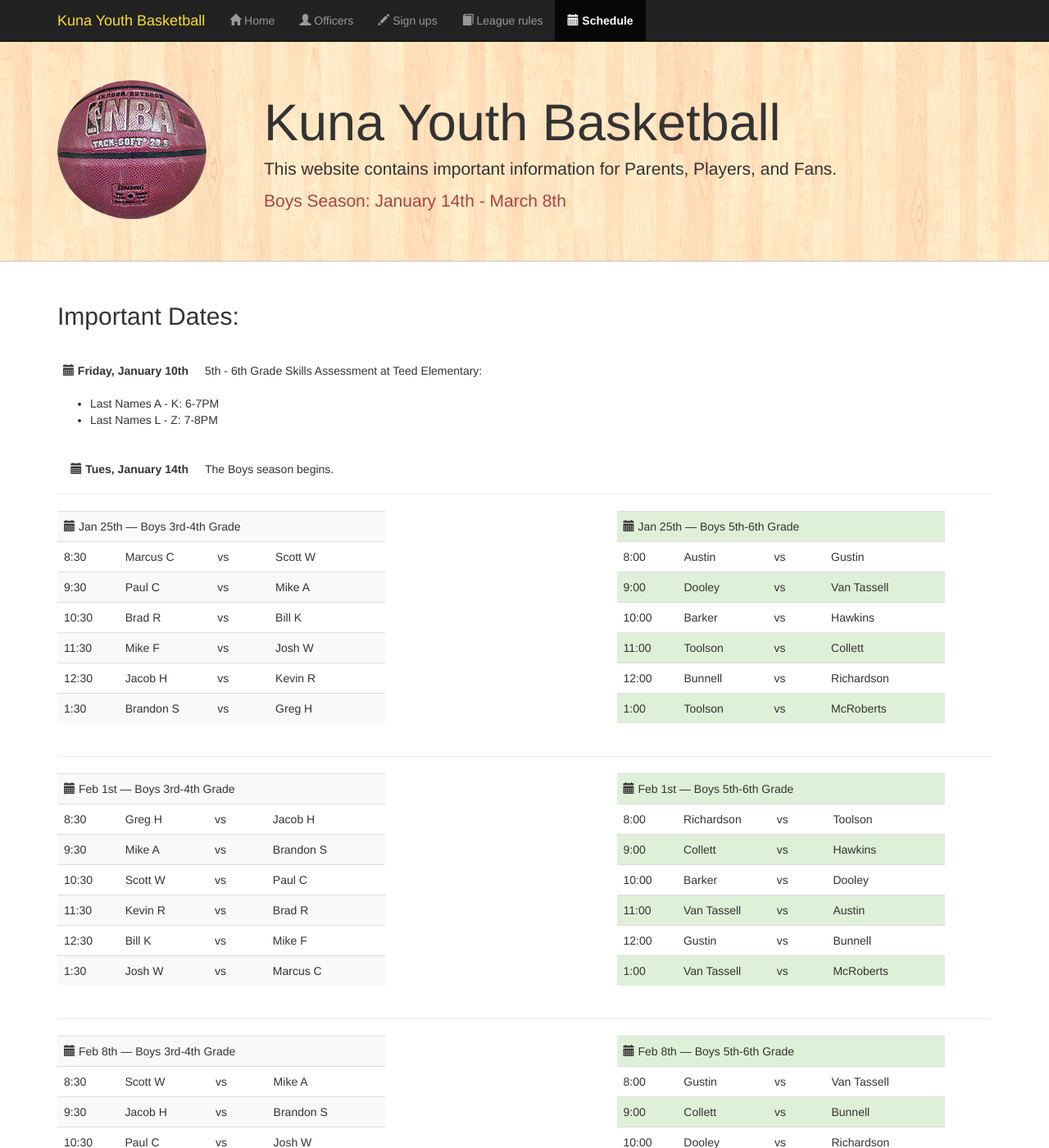
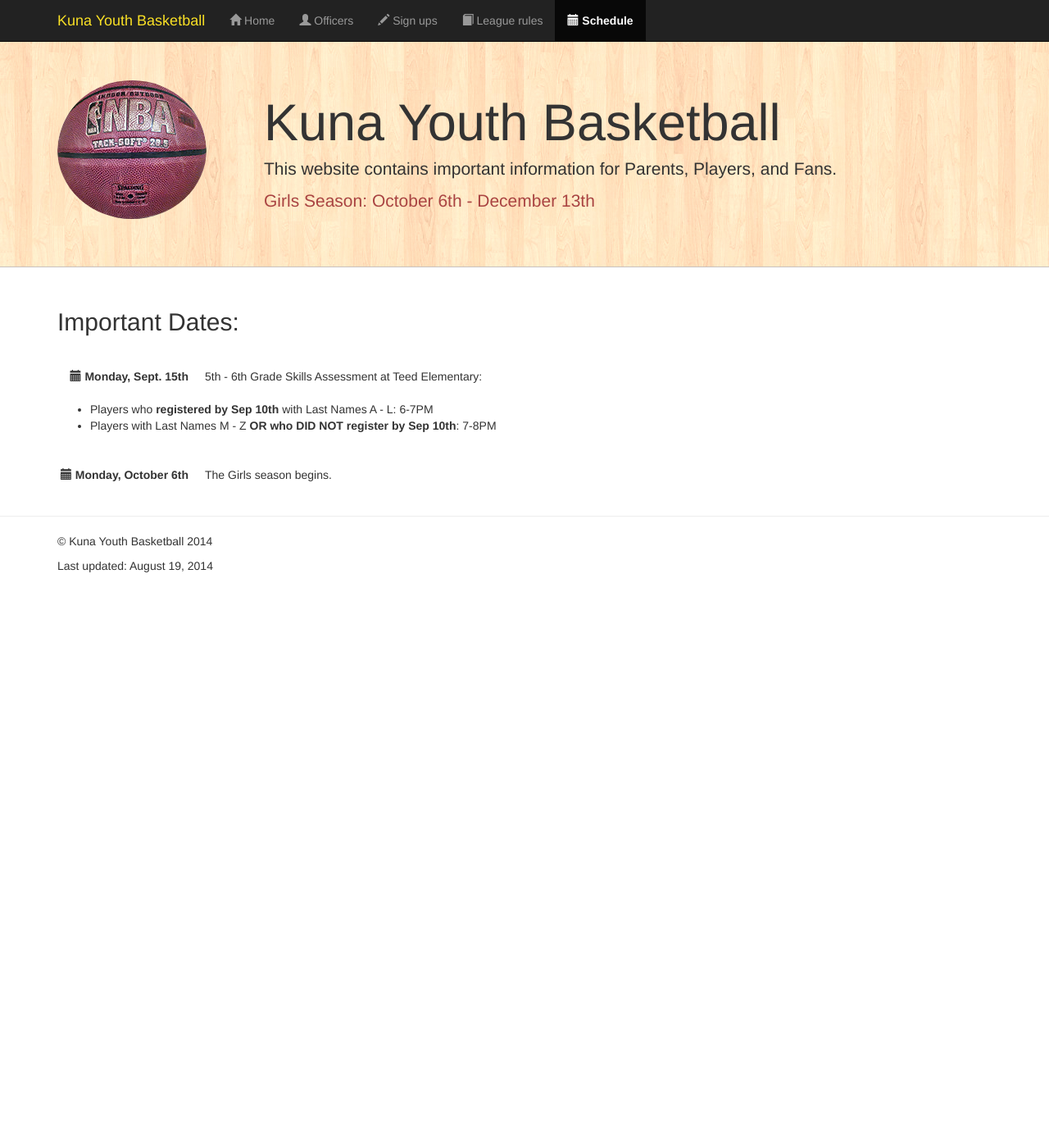
Before and after one commit to justinbkay/kunayouthbb, a Jekyll site: the page built from schedule/index.html, in a window 1280 px wide and 1400 px high. Shown: the whole window at 82% size. Built offline with Jekyll 4.4.1, drawn with Linux system fonts in a browser that asks for light colours; nearby versions of some CDN libraries; Markdown is read by kramdown in place of the engine named in the settings; some of the changed text lies outside the part shown.

Commit message:
Getting the girls season info up

```diff
--- a/_layouts/default.html
+++ b/_layouts/default.html
@@ -52,10 +52,11 @@
     <!-- Main jumbotron for a primary marketing message or call to action -->
     <div class="jumbotron">
       <div class="container">
-        <img src="/img/bball.png" alt="Basketball" class="hidden-xs pull-left img-circle" style="margin-right: 70px;" />
+        <img src="/img/bball.png" alt="Basketball" class="hidden-xs pull-left img-circle" style="margin-bottom: 10px;margin-right: 70px;" />
         <h1>Kuna Youth Basketball</h1>
         <p>This website contains important information for Parents, Players, and Fans.</p>
-        <p class="text-danger">Boys Season: January 14th - March 8th</p>
+        <p class="text-danger hidden">Boys Season: January 14th - March 8th</p>
+        <p class="text-danger">Girls Season: October 6th - December 13th</p>
       </div>
     </div>
 
--- a/index.html
+++ b/index.html
@@ -19,7 +19,7 @@ home: active
     <div class="col-md-2 panel panel-default">
       <div class="panel-body">
       <h2><span class="glyphicon glyphicon-pencil"></span> Signups</h2>
-      <p>Get information about how to get signed up for the 2013-14 Basketball season and what the costs are.</p>
+      <p>Get information about how to get signed up for the 2014-15 Basketball season and what the costs are.</p>
       <p><a class="btn btn-primary" href="/signups/" role="button">View details &raquo;</a></p>
       </div>
     </div>
--- a/schedule/index.html
+++ b/schedule/index.html
@@ -1,9 +1,28 @@
 ---
 layout: default
-title: Kuna Youth Basketball Officers
+title: Kuna Youth Basketball Schedule
 schedule: active
 ---
 <div class="container">
+  <h2>Important Dates:</h2>
+
+  <dl class="dl-horizontal" style="margin-top: 40px;">
+    <dt><span class="glyphicon glyphicon-calendar"></span> Monday, Sept. 15th</dt>
+    <dd>5th - 6th Grade Skills Assessment at Teed Elementary:</dd>
+  </dl>
+  <ul>
+    <li>Players who <strong>registered by Sep 10th</strong> with Last Names A - L:  6-7PM</li>
+    <li>Players with Last Names M - Z <strong>OR who DID NOT register by Sep 10th</strong>:  7-8PM</li>
+  </ul>
+
+  <dl class="dl-horizontal" style="margin-top: 40px;">
+    <dt><span class="glyphicon glyphicon-calendar"></span> Monday, October 6th</dt>
+    <dd>The Girls season begins.</dd>
+  </dl>
+
+</div>
+
+<div class="hidden container">
   <h2>Important Dates:</h2>
 
   <dl class="dl-horizontal" style="margin-top: 40px;">
--- a/signups/index.html
+++ b/signups/index.html
@@ -1,9 +1,37 @@
 ---
 layout: default
-title: Kuna Youth Basketball Officers
+title: Kuna Youth Basketball Signups
 signups: active
 ---
 <div class="container">
+  <h2>Girls Signups (3rd - 6th Grades):</h2>
+
+  <table class="table table-striped table-hover">
+    <tr>
+      <td>Monday August 25th 6-8:00PM</td>
+      <td>At Teed Elementary</td>
+    </tr>
+    <tr>
+      <td>Monday September 8th 6-8:00PM</td>
+      <td>At Teed Elementary</td>
+    </tr>
+    <tr>
+      <td>Wednesday September 10th 6-8:00PM</td>
+      <td>At Teed Elementary</td>
+    </tr>
+  </table>
+  <h3>Registration Form:</h3>
+  <p>
+    You can download this
+    <a href="/pdfs/girls_registration_2014.pdf"><img src="/img/pdf.jpg"></img> Registration Form</a>,
+    complete it, and bring it to registration, or you can complete it and email it to <a href="mailto:maustin208@gmail.com">Mike Austin</a>.
+  </p>
+  <h3>Costs:</h3>
+  <p>3rd-4th grade: $50</p>
+  <p>5th-6th grade: $60</p>
+  <p>Late fee of $5 for registration after September 10th</p>
+</div>
+<div class="container hidden">
   <h2>Boys Signups (3rd - 6th Grades):</h2>
 
   <table class="table table-striped table-hover">
```
Also changed, not shown: 1 other file.
